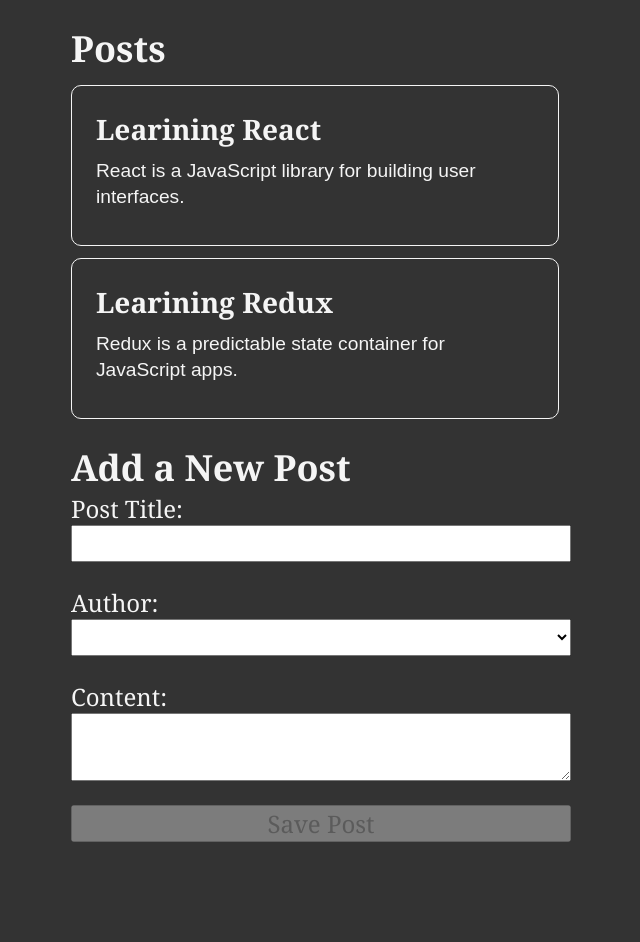
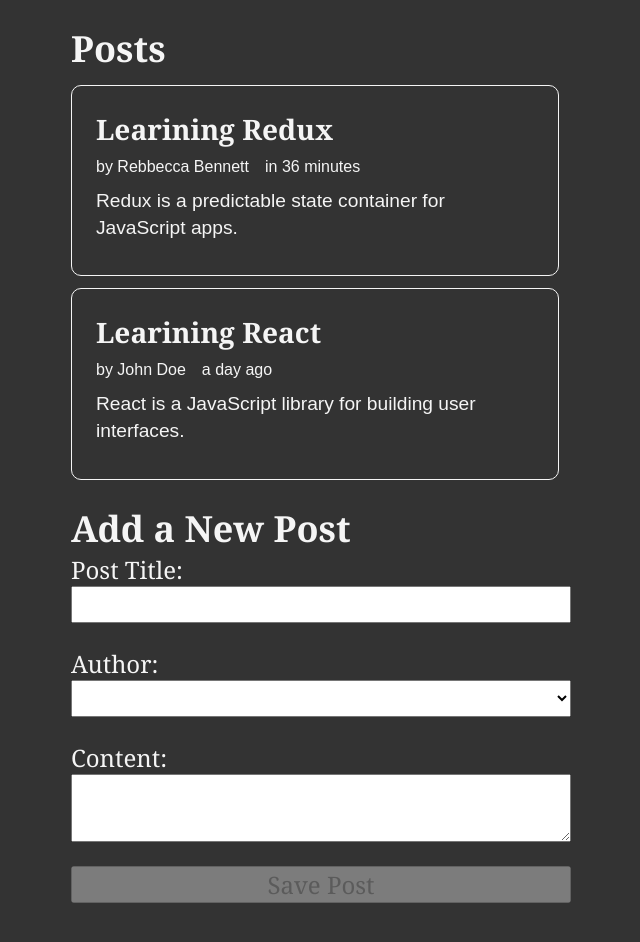
Before and after one commit to AliFarajzade/redux-blog, a React (Vite) app: page / in a window 1280 px wide. Shown: the top 942 px of the page, without its empty margins (319-959 px from the left). Built offline with nearby package versions, Linux system fonts and the light colour scheme.

Commit message:
Add post author and created date to each post and sort posts based on created date.

```diff
--- a/src/components/posts-list.component.tsx
+++ b/src/components/posts-list.component.tsx
@@ -1,17 +1,27 @@
+import moment from 'moment'
 import { useSelector } from 'react-redux'
 import { selectAllPosts } from '../redux/slices/posts.slice'
 import { TRootState } from '../redux/store'
 import { TPost } from '../types/post.types'
+import PostAuthor from './post-author.component'
 
 const PostsList: React.FC = () => {
     const posts = useSelector<TRootState, TPost[]>(selectAllPosts)
 
+    const orderedPosts = posts
+        .slice()
+        .sort((a, b) => b.createdAt.localeCompare(a.createdAt))
+
     return (
         <section>
             <h2>Posts</h2>
-            {posts.map(post => (
+            {orderedPosts.map(post => (
                 <article key={post.id}>
                     <h3>{post.title}</h3>
+                    <p className="postCredit">
+                        <PostAuthor userId={post.authorId} />
+                        <span>{moment(post.createdAt).fromNow()}</span>
+                    </p>
                     <p>{post.body}</p>
                 </article>
             ))}
```
